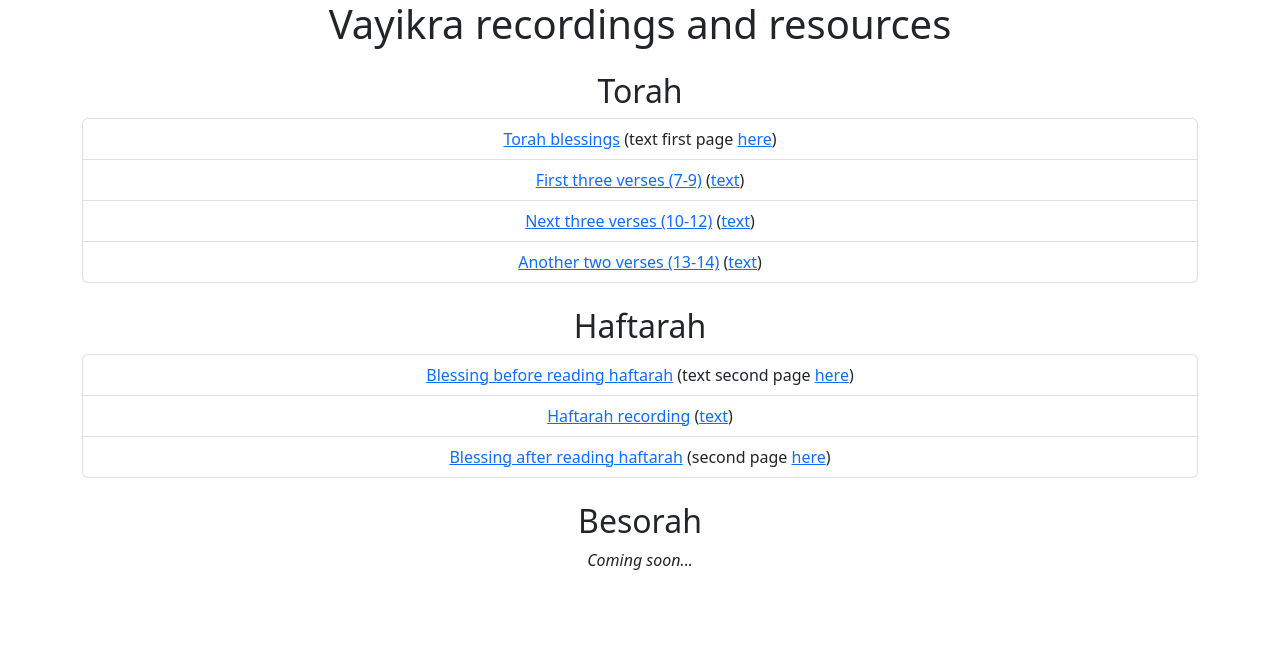
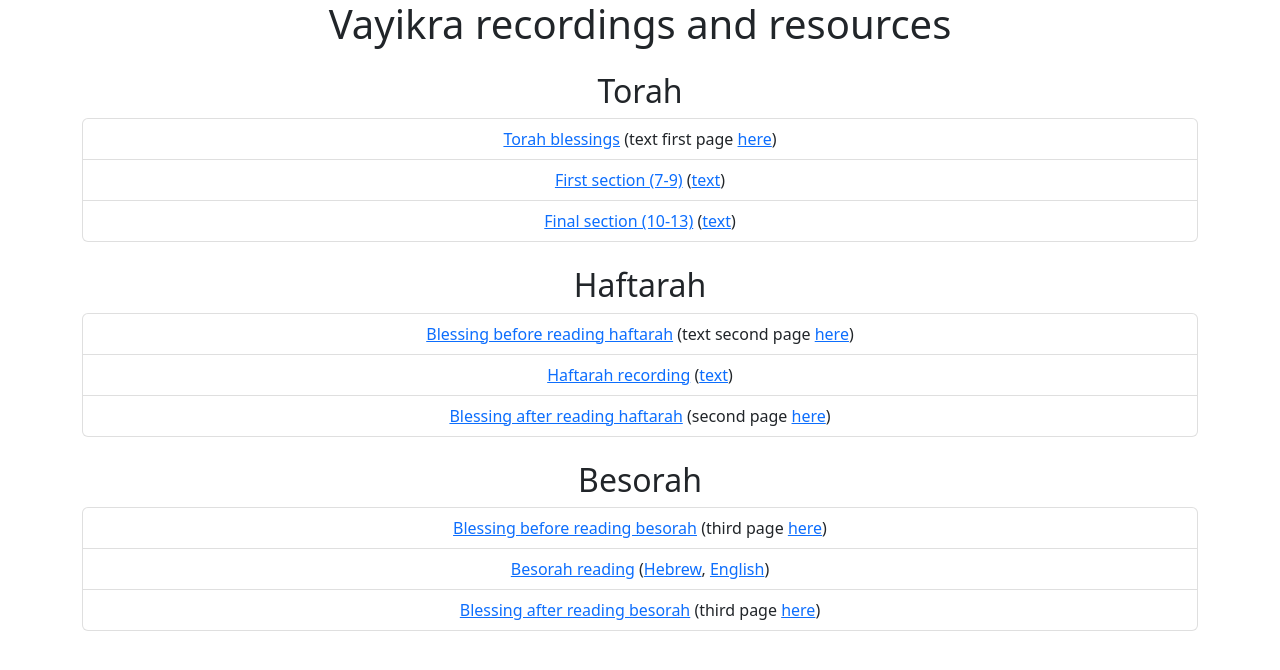
Before and after one commit to shekelator/sleeping-shihtzu, a plain HTML site: page index.html in a window 1280 px wide. Drawn offline with nearby package versions, Linux system fonts and the light colour scheme.

Commit message:
Updates, including besorah and updated torah recordings

```diff
--- a/index.html
+++ b/index.html
@@ -24,9 +24,8 @@
         <h2 class="mt-4">Torah</h2>
         <ul class="list-group">
             <li class="list-group-item"><a target="_blank" href="https://dnix.nyc3.cdn.digitaloceanspaces.com/recordings/01-torah_blessings.mp3">Torah blessings</a> (text first page <a target="_blank" href="https://dnix.nyc3.cdn.digitaloceanspaces.com/recordings/blessings.pdf">here</a>)</li>
-            <li class="list-group-item"><a target="_blank" href="https://dnix.nyc3.cdn.digitaloceanspaces.com/recordings/cooper/torah-v7-9.mp3">First three verses (7-9)</a> (<a target="_blank" href="https://www.sefaria.org/Leviticus.2.7-9?lang=bi">text</a>)</li>
-            <li class="list-group-item"><a target="_blank" href="https://dnix.nyc3.cdn.digitaloceanspaces.com/recordings/cooper/torah-v10-12.mp3">Next three verses (10-12)</a> (<a target="_blank" href="https://www.sefaria.org/Leviticus.2.10-12?lang=bi">text</a>)</li>
-            <li class="list-group-item"><a target="_blank" href="https://dnix.nyc3.cdn.digitaloceanspaces.com/recordings/cooper/torah-v13-14.mp3">Another two verses (13-14)</a> (<a target="_blank" href="https://www.sefaria.org/Leviticus.2.13-14?lang=bi">text</a>)</li>
+            <li class="list-group-item"><a target="_blank" href="https://dnix.nyc3.cdn.digitaloceanspaces.com/recordings/cooper/torah-v7-9.mp3">First section (7-9)</a> (<a target="_blank" href="https://www.sefaria.org/Leviticus.2.7-9?lang=bi">text</a>)</li>
+            <li class="list-group-item"><a target="_blank" href="https://dnix.nyc3.cdn.digitaloceanspaces.com/recordings/cooper/torah-v10-13.mp3">Final section (10-13)</a> (<a target="_blank" href="https://www.sefaria.org/Leviticus.2.10-12?lang=bi">text</a>)</li>
         </ul>
 
         <h2 class="mt-4">Haftarah</h2>
@@ -37,7 +36,11 @@
         </ul>
 
         <h2 class="mt-4">Besorah</h2>
-        <p><i>Coming soon...</i></p>
+        <ul class="list-group">
+            <li class="list-group-item"><a target="_blank" href="https://dnix.nyc3.digitaloceanspaces.com/recordings/blessing-after-besorah.mp3">Blessing before reading besorah</a> (third page <a target="_blank" href="https://dnix.nyc3.cdn.digitaloceanspaces.com/recordings/blessings.pdf">here</a>)</li>
+            <li class="list-group-item"><a target="_blank" href="">Besorah reading</a> (<a target="_blank" href="https://www.dropbox.com/s/g7ozxlfrzs8xmha/besorah-Vayikra.pdf?dl=0">Hebrew</a>, <a target="_blank" href="https://www.biblegateway.com/passage/?search=Matthew+16%3A1-20&version=TLV">English</a>)</li>
+            <li class="list-group-item"><a target="_blank" href="https://dnix.nyc3.digitaloceanspaces.com/recordings/blessing-after-besorah.mp3">Blessing after reading besorah</a> (third page <a target="_blank" href="https://dnix.nyc3.cdn.digitaloceanspaces.com/recordings/blessings.pdf">here</a>)</li>
+        </ul>
     </div>
 
     <!-- JavaScript Bundle with Popper -->
```
